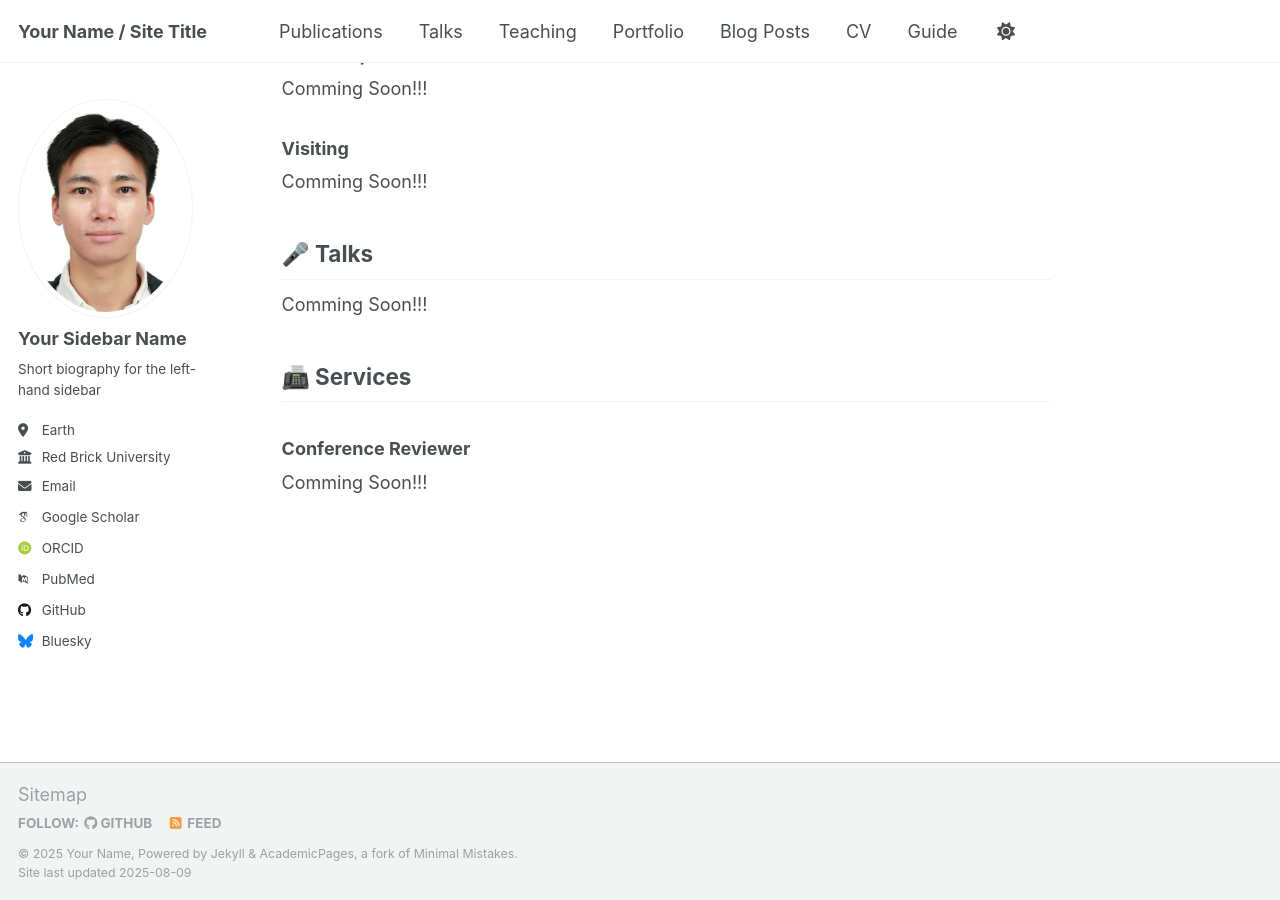
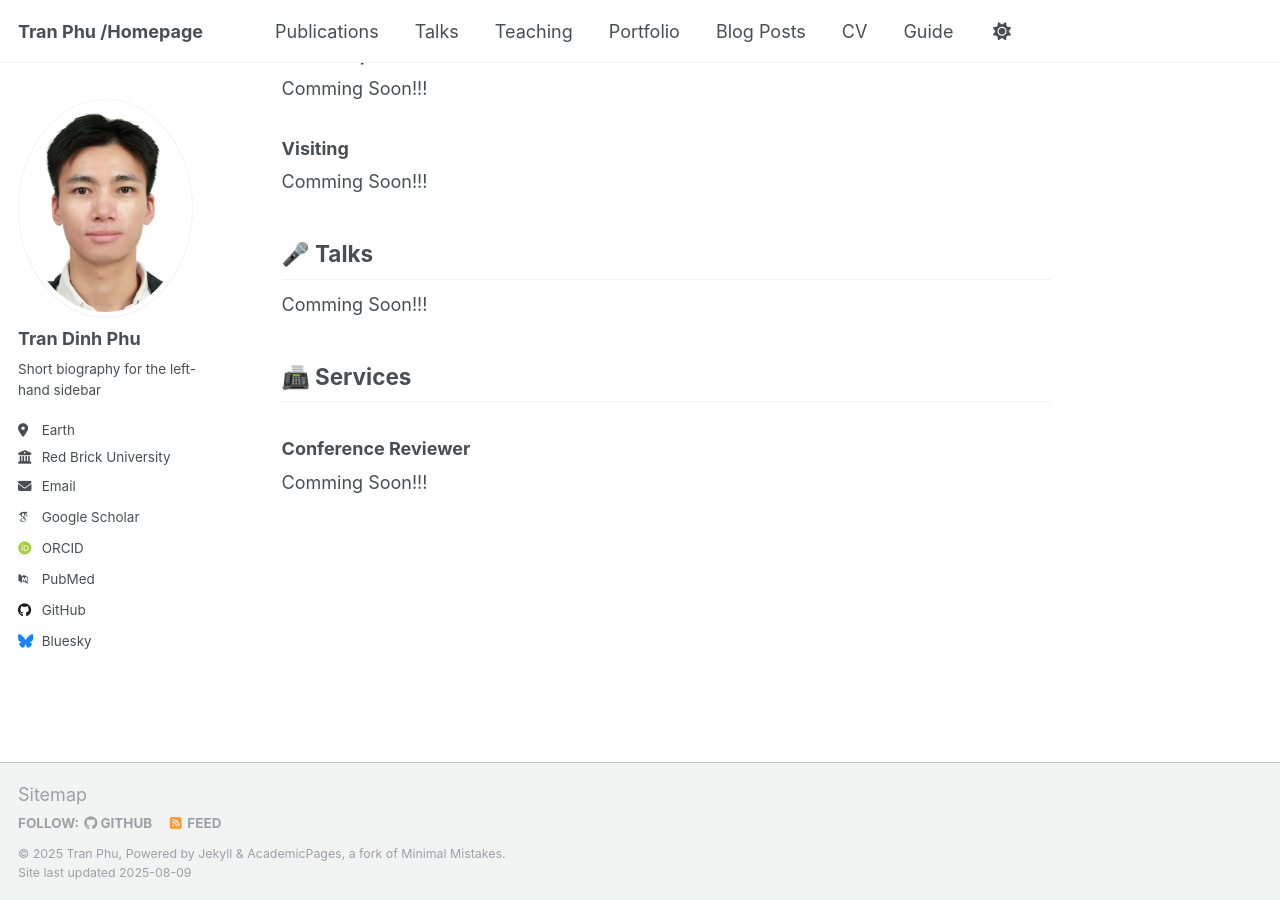
Before and after one commit to PhuTran1005/phutran1005.github.io, a Jekyll site: the page built from _pages/about.md, in a window 1280 px wide and 900 px high, scrolled down 1684 px. Built offline with Jekyll 4.4.1, drawn with Linux system fonts in a browser that asks for light colours; some web fonts are replaced; a script that is not in the unit is left out.

Commit message:
Update homepage

```diff
--- a/_config.yml
+++ b/_config.yml
@@ -9,9 +9,9 @@
 # Basic Site Settings
 locale                   : "en-US"
 site_theme               : "default"
-title                    : "Your Name / Site Title"
+title                    : "Tran Phu /Homepage"
 title_separator          : "-"
-name                     : &name "Your Name"
+name                     : &name "Tran Phu"
 description              : &description "personal description"
 url                      : https://academicpages.github.io # the base hostname & protocol for your site e.g. "https://[your GitHub username].github.io" or if you already have some other page hosted on Github then use "https://[your GitHub username].github.io/[Your Repo Name]"
 baseurl                  : "" # the subpath of your site, e.g. "/blog"
@@ -23,7 +23,7 @@ repository               : "academicpages/academicpages.github.io"
 author:
   # Biographic information
   avatar           : "profile.png"
-  name             : "Your Sidebar Name"
+  name             : "Tran Dinh Phu"
   pronouns         : # example: "she/her"
   bio              : "Short biography for the left-hand sidebar"
   location         : "Earth"
```
